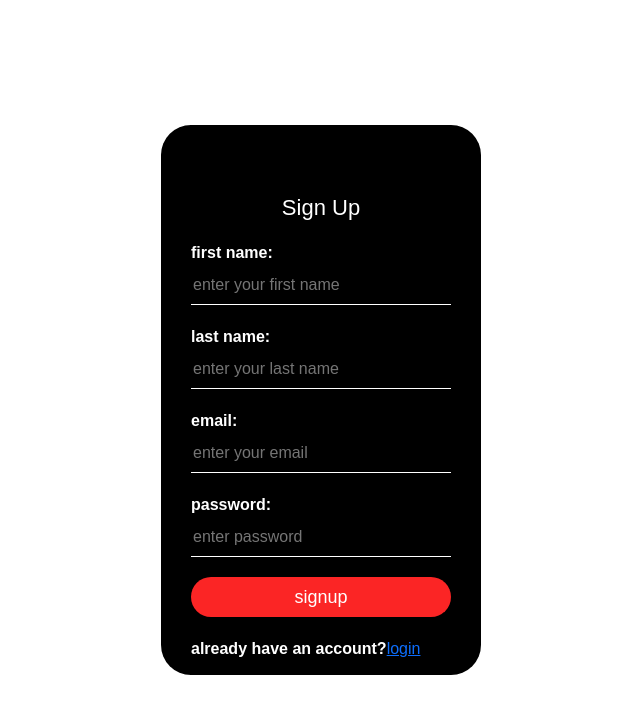
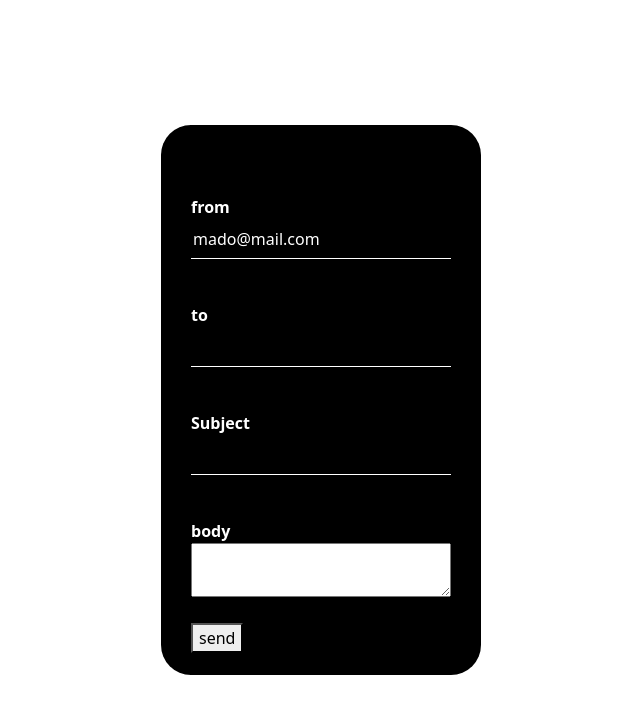
Before and after one commit to hora459/Mail_Server_front-, an Angular app: page /compose in a window 1280 px wide. Before the commit this address led to /signup. Shown: the top 714 px of the page, without its empty margins (319-959 px from the left). Built offline with nearby package versions, Linux system fonts and the light colour scheme.

Commit message:
simple compose

```diff
--- a/src/app/app.component.ts
+++ b/src/app/app.component.ts
@@ -13,7 +13,7 @@ export class AppComponent {
   title = 'mail_server';
 
   constructor(private drawit : ApiserveService, private http: HttpClient, private modalservice: NgbModal,private router:Router) {
-  this.router.navigate(["/signup"])
+  this.router.navigate(["/compose"])
   }
 
 
--- a/src/app/compose/compose.component.css
+++ b/src/app/compose/compose.component.css
@@ -0,0 +1,63 @@
+body{
+    background-color: #fb2525;
+    background-size: cover;
+    background-position: center;
+    font-family: sans-serif;
+}
+.loginbox{
+    width: 320px;
+    height: 550px;
+    background: #000;
+    color: #fff;
+    top: 50%;
+    left: 50%;
+    position: absolute;
+    transform: translate(-50%,-50%);
+    box-sizing:border-box ;
+    padding: 70px 30px;
+    border-radius: 30px;
+}
+h1{
+    margin: 0;
+    padding: 0 0 20px;
+    text-align: center;
+    font-size: 22px;
+}
+.loginbox label{
+    margin: 0;
+    padding: 0;
+    font-weight: bold;
+}
+.loginbox input{
+    width: 100%;
+    margin-bottom: 20px;
+}
+.loginbox textarea{
+    width: 100%;
+    margin-bottom: 20px;
+}
+.loginbox input[type="text"],input[type="email"], input[type="password"],input[type="textarea"]
+{
+    border: none;
+    border-bottom: 1px solid #fff;
+    background: transparent;
+    outline: none;
+    height: 40px;
+    color: #fff;
+    font-size: 16px;
+}
+.loginbox input[type="submit"]
+{
+   border: none;
+   outline: none;
+   height: 40px;
+   background: #fb2525;
+   color: #fff;
+   font-size: 18px;
+   border-radius: 20px;
+}
+.loginbox input[type="submit"]:hover{
+    cursor: pointer;
+    background: #ffc107;
+    color: #000;
+}
--- a/src/app/compose/compose.component.html
+++ b/src/app/compose/compose.component.html
@@ -1 +1,15 @@
-<p>compose works!</p>
+<div class="loginbox">
+    <label for="pwd">from</label>
+    <input type="text" id="pwd1" value="mado@mail.com" name="pwd" #from readonly>
+    <br><br>
+    <label for="pwd1">to</label>
+    <input type="text" id="pwd1" name="pwd1" #to>
+    <br><br>
+    <label for="pwd2">Subject</label>
+    <input type="text" id="pwd2" name="pwd2"#subject>
+    <br><br>
+    <label for="pwd3">body</label>
+    <textarea id="pwd3" class="p" name="pwd3" #body></textarea>
+    <br>
+    <button>send</button>
+    </div>
--- a/src/app/compose/compose.component.ts
+++ b/src/app/compose/compose.component.ts
@@ -1,5 +1,7 @@
-import { Component, OnInit } from '@angular/core';
-
+import { HttpClient } from '@angular/common/http';
+import { Component, NgModule, OnInit } from '@angular/core';
+import { ApiserveService } from '../service';
+import { Router } from '@angular/router';
 @Component({
   selector: 'app-compose',
   templateUrl: './compose.component.html',
@@ -7,9 +9,11 @@ import { Component, OnInit } from '@angular/core';
 })
 export class ComposeComponent implements OnInit {
 
-  constructor() { }
+  constructor(private service:ApiserveService,private http:HttpClient,private router:Router) { }
 
   ngOnInit(): void {
   }
-
+send(from:any,to:any,subject:any,body:any){
+this.service.send(from,to,subject,body).subscribe(res=>{console.log(res)});
 }
+}
--- a/src/app/service.ts
+++ b/src/app/service.ts
@@ -28,4 +28,7 @@ export class ApiserveService {
   sign_in(email2:String, password2:String){
     return this.http.get("http://localhost:8080/"+"file1/"+email2+"/"+password2,{responseType:'text'});
   }
+  send(from:any,to:any,subject:any,body:any){
+    return this.http.get("http://localhost:8080/"+"file2/"+from+"/"+to+"/"+subject+"/"+body,{responseType:'text'});
+  }
 }
```
